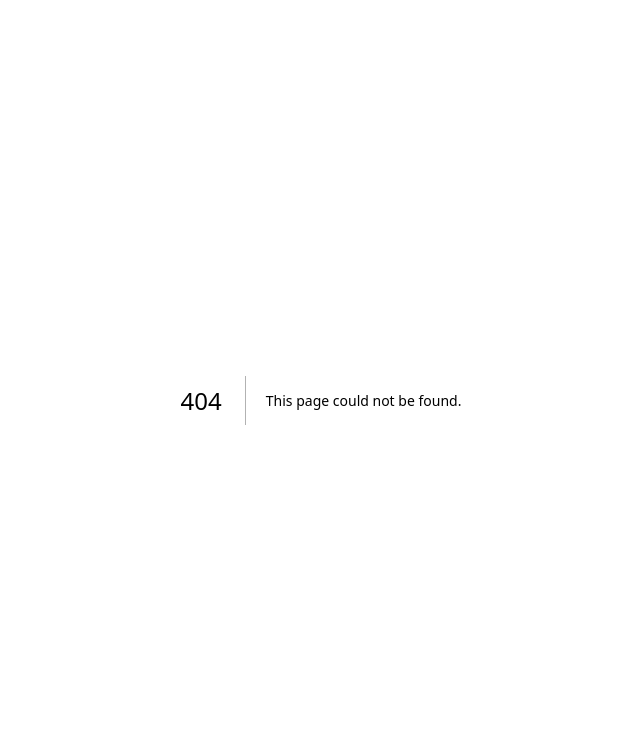
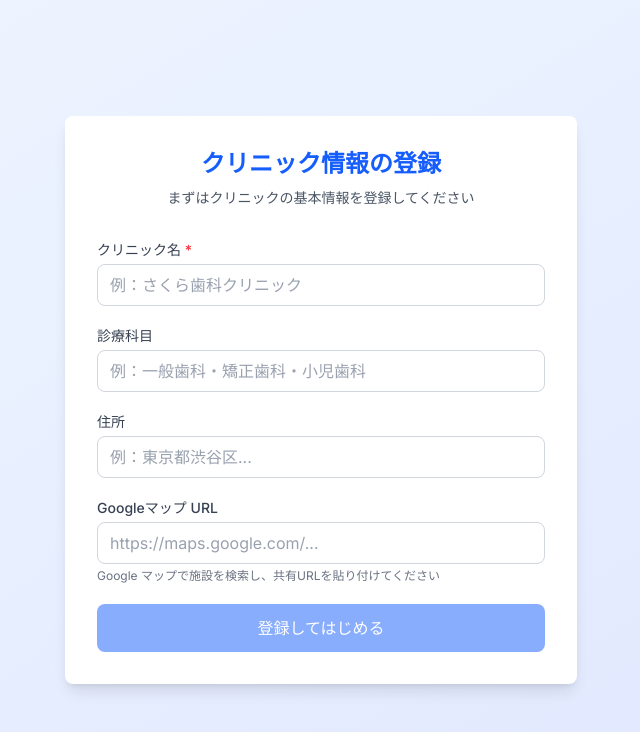
Before and after one commit to sonic1jp-cyber/kuchikomi-sensei, a Next.js app: page /clinic/setup in a window 1280 px wide. Before the commit this address had no page. Shown: the top 732 px of the page, without its empty margins (319-959 px from the left). Built offline with nearby package versions, Linux system fonts and the light colour scheme.

Commit message:
Initial commit: kuchikomi-sensei MVP

```diff
--- /dev/null
+++ b/src/app/clinic/setup/page.tsx
@@ -0,0 +1,143 @@
+'use client';
+
+import { useState } from 'react';
+import { createClient } from '@/lib/supabase';
+import { useRouter } from 'next/navigation';
+
+export default function ClinicSetupPage() {
+  const router = useRouter();
+  const [isLoading, setIsLoading] = useState(false);
+  const [error, setError] = useState<string | null>(null);
+  const [name, setName] = useState('');
+  const [department, setDepartment] = useState('');
+  const [address, setAddress] = useState('');
+  const [googleMapsUrl, setGoogleMapsUrl] = useState('');
+
+  const handleSubmit = async (e: React.FormEvent) => {
+    e.preventDefault();
+    try {
+      setIsLoading(true);
+      setError(null);
+
+      const supabase = createClient();
+      const { data: { session } } = await supabase.auth.getSession();
+
+      if (!session) {
+        router.push('/login');
+        return;
+      }
+
+      const { error: insertError } = await supabase.from('clinics').insert({
+        user_id: session.user.id,
+        name,
+        department,
+        address,
+        google_maps_url: googleMapsUrl || null,
+      });
+
+      if (insertError) {
+        setError(insertError.message);
+      } else {
+        router.push('/dashboard');
+      }
+    } catch (err) {
+      setError('登録に失敗しました');
+      console.error(err);
+    } finally {
+      setIsLoading(false);
+    }
+  };
+
+  return (
+    <div className="min-h-screen flex items-center justify-center bg-gradient-to-br from-blue-50 to-indigo-100 px-4">
+      <div className="w-full max-w-lg">
+        <div className="bg-white rounded-lg shadow-lg p-8">
+          <div className="text-center mb-8">
+            <h1 className="text-2xl font-bold text-blue-600 mb-2">
+              クリニック情報の登録
+            </h1>
+            <p className="text-gray-600 text-sm">
+              まずはクリニックの基本情報を登録してください
+            </p>
+          </div>
+
+          {error && (
+            <div className="mb-4 p-3 bg-red-50 border border-red-200 rounded text-red-700 text-sm">
+              {error}
+            </div>
+          )}
+
+          <form onSubmit={handleSubmit} className="space-y-5">
+            <div>
+              <label htmlFor="name" className="block text-sm font-medium text-gray-700 mb-1">
+                クリニック名 <span className="text-red-500">*</span>
+              </label>
+              <input
+                id="name"
+                type="text"
+                value={name}
+                onChange={(e) => setName(e.target.value)}
+                placeholder="例：さくら歯科クリニック"
+                required
+                className="w-full border border-gray-300 rounded-lg py-2 px-3 text-gray-900 placeholder-gray-400 focus:outline-none focus:ring-2 focus:ring-blue-500 focus:border-transparent"
+              />
+            </div>
+
+            <div>
+              <label htmlFor="department" className="block text-sm font-medium text-gray-700 mb-1">
+                診療科目
+              </label>
+              <input
+                id="department"
+                type="text"
+                value={department}
+                onChange={(e) => setDepartment(e.target.value)}
+                placeholder="例：一般歯科・矯正歯科・小児歯科"
+                className="w-full border border-gray-300 rounded-lg py-2 px-3 text-gray-900 placeholder-gray-400 focus:outline-none focus:ring-2 focus:ring-blue-500 focus:border-transparent"
+              />
+            </div>
+
+            <div>
+              <label htmlFor="address" className="block text-sm font-medium text-gray-700 mb-1">
+                住所
+              </label>
+              <input
+                id="address"
+                type="text"
+                value={address}
+                onChange={(e) => setAddress(e.target.value)}
+                placeholder="例：東京都渋谷区..."
+                className="w-full border border-gray-300 rounded-lg py-2 px-3 text-gray-900 placeholder-gray-400 focus:outline-none focus:ring-2 focus:ring-blue-500 focus:border-transparent"
+              />
+            </div>
+
+            <div>
+              <label htmlFor="googleMapsUrl" className="block text-sm font-medium text-gray-700 mb-1">
+                Googleマップ URL
+              </label>
+              <input
+                id="googleMapsUrl"
+                type="url"
+                value={googleMapsUrl}
+                onChange={(e) => setGoogleMapsUrl(e.target.value)}
+                placeholder="https://maps.google.com/..."
+                className="w-full border border-gray-300 rounded-lg py-2 px-3 text-gray-900 placeholder-gray-400 focus:outline-none focus:ring-2 focus:ring-blue-500 focus:border-transparent"
+              />
+              <p className="text-xs text-gray-500 mt-1">
+                Google マップで施設を検索し、共有URLを貼り付けてください
+              </p>
+            </div>
+
+            <button
+              type="submit"
+              disabled={isLoading || !name}
+              className="w-full bg-blue-600 text-white rounded-lg py-3 px-4 font-medium hover:bg-blue-700 transition-colors disabled:opacity-50 disabled:cursor-not-allowed"
+            >
+              {isLoading ? '登録中...' : '登録してはじめる'}
+            </button>
+          </form>
+        </div>
+      </div>
+    </div>
+  );
+}
```
Also changed, not shown: 1 other file (tests, documents, lock files or other folders).
